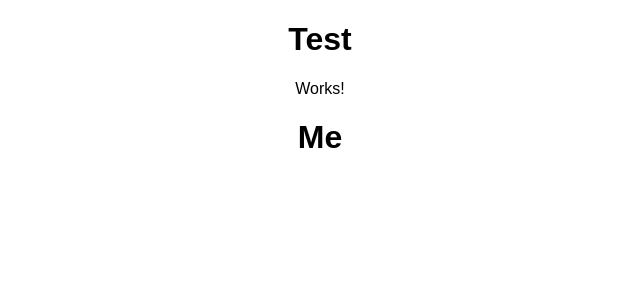
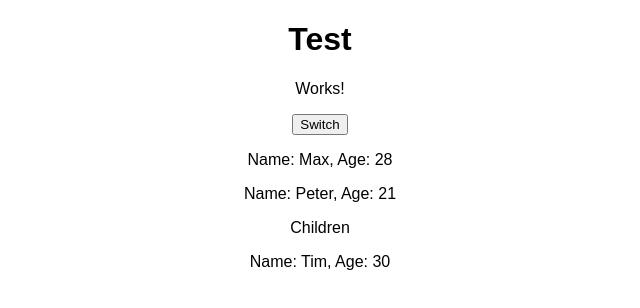
Before and after one commit to JakubKubista/react-the-complete-guide, a React (Create React App) app: page / in a window 1280 px wide. Shown: the top 308 px of the page, without its empty margins (320-960 px from the left). Built offline with nearby package versions, Linux system fonts and the light colour scheme.

Commit message:
add basics about syntax of react

```diff
--- a/src/App.js
+++ b/src/App.js
@@ -1,22 +1,90 @@
-import React from 'react';
+import React, { useState } from 'react';
 import './App.css';
 
 import Person from './components/person'
 
-function App() {
+const App = props => {
+
+  const [personsState, setPersonsState] = useState({
+    persons: [
+      { name: 'Max', age: 28 },
+      { name: 'Peter', age: 21 },
+      { name: 'Tim', age: 30 }
+    ]
+  });
+
+  const [noteState, setNoteState] = useState('Some additionals');
+
+  console.log(personsState, noteState)
+
+  // Hook like this rewrite a whole state.
+  // So be careful to not lose params of old state.
+  // This is the reason why we use twice useState for another params.
+  const switchName = (specialName) => {
+    setPersonsState({
+      persons: [
+        { name: specialName, age: 28 },
+        { name: 'Peter', age: 21 },
+        { name: 'Tim', age: 36 }
+      ]
+    })
+  }
+
   return (
-    <div className="App">
+    <div className="App" >
       <h1>Test</h1>
       <p>Works!</p>
-      <Person />
+      <button onClick={() => switchName('Button')}>Switch</button>
+      <Person name={personsState.persons[0].name} age={personsState.persons[0].age} click={switchName.bind(this, 'Kate')} />
+      <Person name={personsState.persons[1].name} age={personsState.persons[1].age} click={switchName.bind(this, 'Leon')} >Children</Person>
+      <Person name={personsState.persons[2].name} age={personsState.persons[2].age} click={switchName.bind(this, 'Matt')} />
     </div>
   );
 }
 
+export default App;
+
+/**
+ * Approach via class-based component App
+ */
+// class App extends Component {
+//   state = {
+//     persons: [
+//       { name: 'Max', age: 28 },
+//       { name: 'Peter', age: 21 },
+//       { name: 'Tim', age: 30 }
+//     ],
+//     note: 'Some additionals'
+//   }
+
+//   setState changes only a new staged state
+
+//   switchName = () => {
+//     console.log('clicked');
+//     this.setState({
+//       persons: [
+//         { name: 'Thomas', age: 28 },
+//         { name: 'Peter', age: 21 },
+//         { name: 'Tim', age: 36 }
+//       ]
+//     })
+//   }
+
+//   render() {
+//     return (
+//       <div className="App" >
+//        <button onClick={this.switchName}>Switch</button>
+//        <Person name={this.state.persons[0].name} age={this.state.persons[0].age} />
+//       </div>
+//     );
+//   }
+// }
+
+/**
+ * JSX compliled presentation example
+ */
 // class App extends Component {
 //   render() {
 //     return React.createElement('div', { className: 'App' }, React.createElement('h1', null, 'Test'));
 //   }
 // }
-
-export default App;
--- a/src/components/person.js
+++ b/src/components/person.js
@@ -1,9 +1,10 @@
 import React from 'react';
 
-const Person = () => {
+const Person = props => {
   return (
-    <div className="App">
-      <h1>Me</h1>
+    <div className="App" onClick={props.click}>
+      <p> Name: {props.name}, Age: {props.age}</p>
+      <p> {props.children} </p>
     </div>
   );
 }
```
Also changed, not shown: 1 other file (tests, documents, lock files or other folders).
